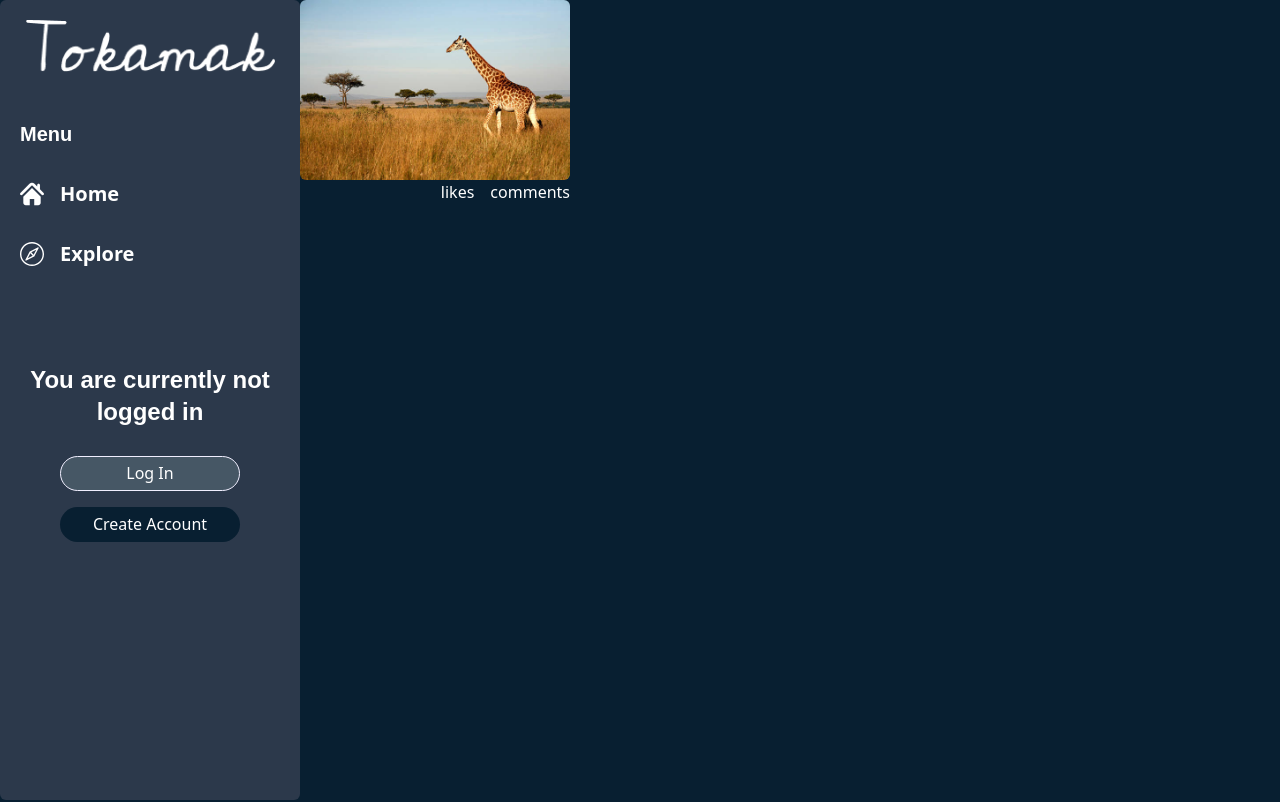
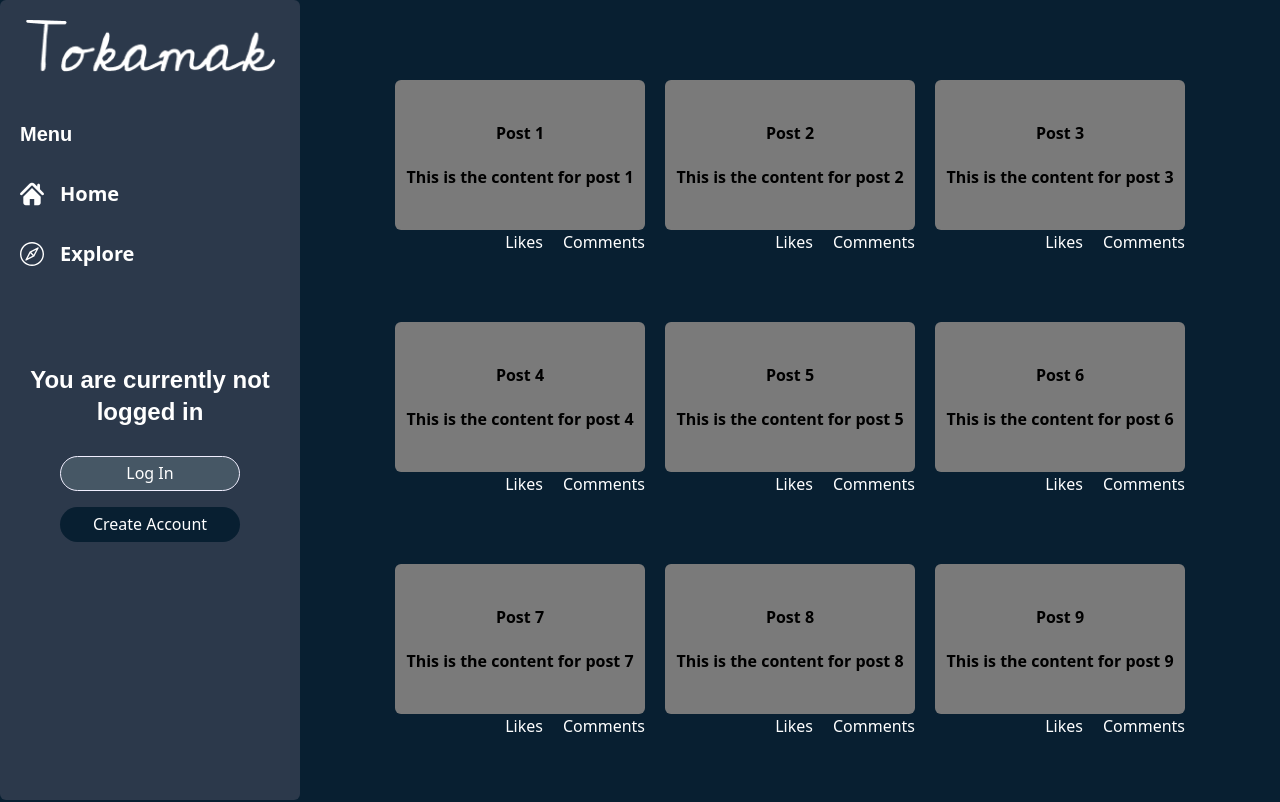
Before and after one commit to albinhasanaj/Tokamak, a Next.js app: page /profile in a window 1280 px wide. Shown: the top 802 px of the page. Built offline with nearby package versions, Linux system fonts and the light colour scheme; no server answers.

Commit message:
Added profile post feed layout + pos fixed on sidebar

```diff
--- a/components/ProfileFeed.tsx
+++ b/components/ProfileFeed.tsx
@@ -1,20 +1,70 @@
+"use client"
 import Image from 'next/image'
-import React from 'react'
+import React, { useState } from 'react'
+import ProfilePosts, { Post } from "./ProfileFeedContainer"
 
-const ProfileFeed = () => {
+const ProfileFeed: React.FC = () => {
+    const [selectedPost, setSelectedPost] = useState<Post | null>(null);
+
+    const handleSelectPost = (post: Post) => {
+        setSelectedPost(post);
+    }
+
+    const handleDeselectPost = () => {
+        setSelectedPost(null);
+    }
+
     return (
         <div>
-            <Image
+            {/* <Image
                 src='/images/giraffe.jpg'
                 alt='Profile Feed'
                 className='rounded-md'
                 width={270}
                 height={0}
-            />
-            <div className='flex text-white gap-4 justify-end'>
-                <h1>likes</h1>
-                <h1>comments</h1>
+            /> */}
+            <div className={`flex gap-5 flex-wrap mt-20 items-start mx-5 justify-center ${selectedPost ? 'pointer-events-none blur' : ''}`}>
+                {ProfilePosts.map((post: Post) => (
+                    <div key={post.id}>
+                        <div
+                            className={`bg-[#7a7a7a] w-[250px] h-[150px] rounded-md flex flex-col justify-center gap-5 cursor-pointer ${selectedPost?.id === post.id ? 'scale-110 z-10' : ''
+                                }`}
+                            onClick={() => handleSelectPost(post)}
+                        >
+                            <h1 className='text-black font-bold text-center'>{post.title}</h1>
+                            <p className='text-black font-bold text-center'>{post.content}</p>
+                        </div>
+                        <div className='text-white flex gap-5 justify-end mb-12'>
+                            <p>Likes</p>
+                            <p>Comments</p>
+                        </div>
+                    </div>
+                ))}
             </div>
+
+            {/* If a post is selected, show the overlay */}
+            {selectedPost && (
+                <div className='fixed inset-0 flex items-center justify-center bg-black bg-opacity-60 z-20'>
+                    <div className='relative bg-[#7a7a7a] w-[90vw] h-[90vh] max-w-screen-lg max-h-screen rounded-md'>
+                        <div className='absolute inset-0 flex items-center justify-center'>
+                            <Image src='/images/cross.svg' alt='Profile Feed' className='rounded-full bg-black absolute bottom-[93%] left-[94%] cursor-pointer' onClick={handleDeselectPost} width={40} height={0} />
+                            <div className='bg-[#7a7a7a] p-5 rounded-md w-full h-full flex items-center justify-center'>
+                                <div className='flex flex-col items-center justify-center h-full w-full'>
+                                    <h1 className='text-black font-bold text-center mb-4'>{selectedPost.title}</h1>
+                                    <p className='text-black font-bold text-center mb-4'>{selectedPost.content}</p>
+                                    {/* Display the content of the selected post here */}
+                                    <div className='w-full h-full flex items-center justify-center'>
+                                        {/* Adjust this div to center content */}
+                                        <div className='w-full h-full flex items-center justify-center'>
+                                            <p className='text-black'>{selectedPost.content}</p>
+                                        </div>
+                                    </div>
+                                </div>
+                            </div>
+                        </div>
+                    </div>
+                </div>
+            )}
         </div>
     )
 }
--- /dev/null
+++ b/components/ProfileFeedContainer.tsx
@@ -0,0 +1,18 @@
+export interface Post {
+    id: number;
+    title: string;
+    content: string;
+}
+const ProfilePosts: Post[] = [];
+
+const AmountOfPosts = 50;
+
+for (let i = 1; i <= AmountOfPosts; i++) {
+    ProfilePosts.push({
+        id: i,
+        title: `Post ${i}`,
+        content: `This is the content for post ${i}`
+    });
+}
+
+export default ProfilePosts;
--- a/components/Sidebar.tsx
+++ b/components/Sidebar.tsx
@@ -42,7 +42,9 @@ const Sidebar = () => {
 
     return (
         <div>
-            <div className='hidden w-[300px] h-screen bg-secondary md:flex flex-col pt-5 justify-between self-center rounded-md'>
+            {/* Desktop Sidebar */}
+            <div className='hidden w-[300px] md:block'>
+                <div className='hidden w-[300px] h-screen bg-secondary md:flex flex-col pt-5 justify-between self-center rounded-md fixed'>
                     <div>
                         <Image src="/images/logo.png" width={250} height={200} alt="Logo" className='mx-auto' draggable="false" />
                         <nav className='py-5'>
@@ -118,9 +120,13 @@ const Sidebar = () => {
                     </SignedIn>
 
                 </div>
+            </div>
+
+
+
 
             {/* Mobile Hamburger Menu */}
-            <div className='flex md:hidden fixed'>
+            <div className='flex md:hidden  fixed'>
                 <div
                     className={`bg-secondary rounded-br-xl transition-all duration-300 ease-in-out ${isMobileMenuOpen ? 'w-[300px] h-screen' : 'w-[50px] h-[50px]'}`}
                     style={{ overflow: 'hidden' }}
```
Lines whose indentation alone changed are shown as unchanged.
